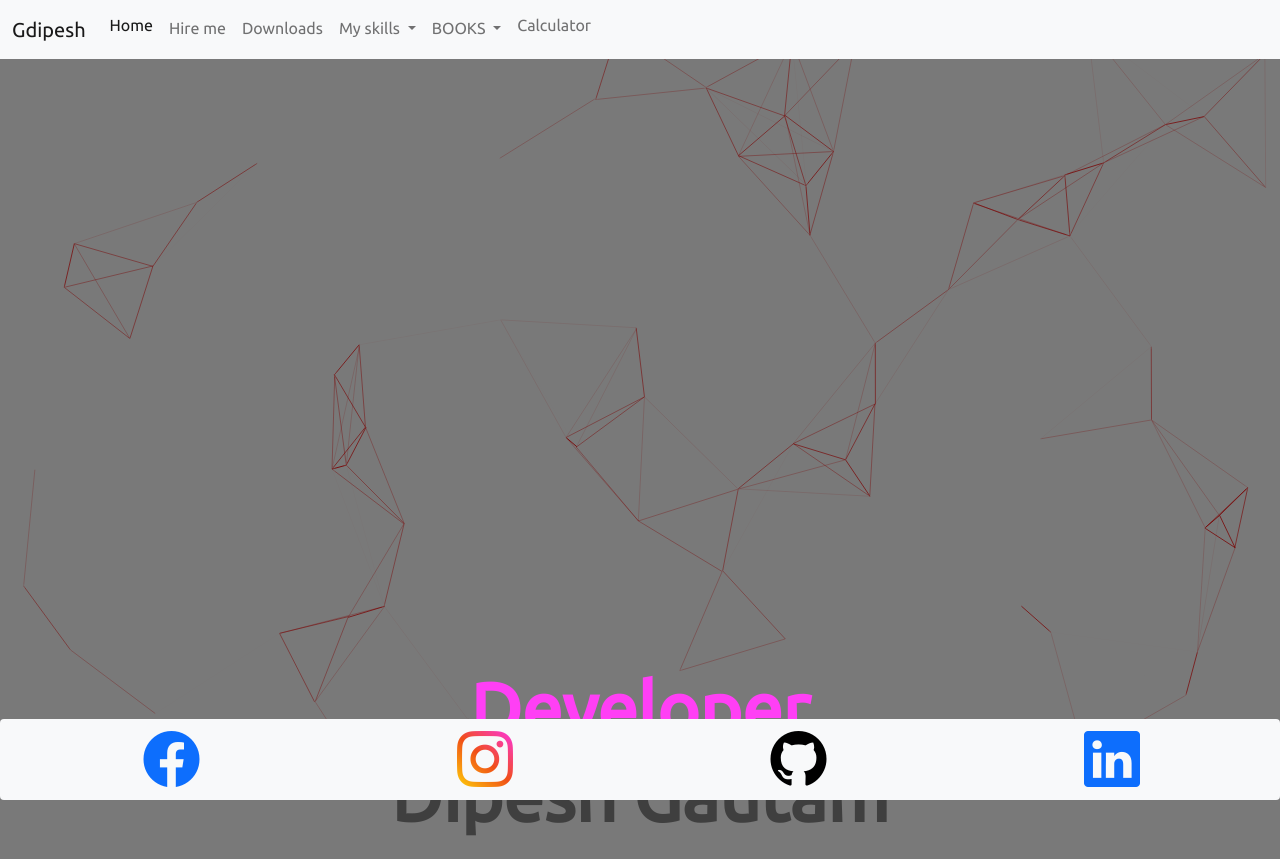
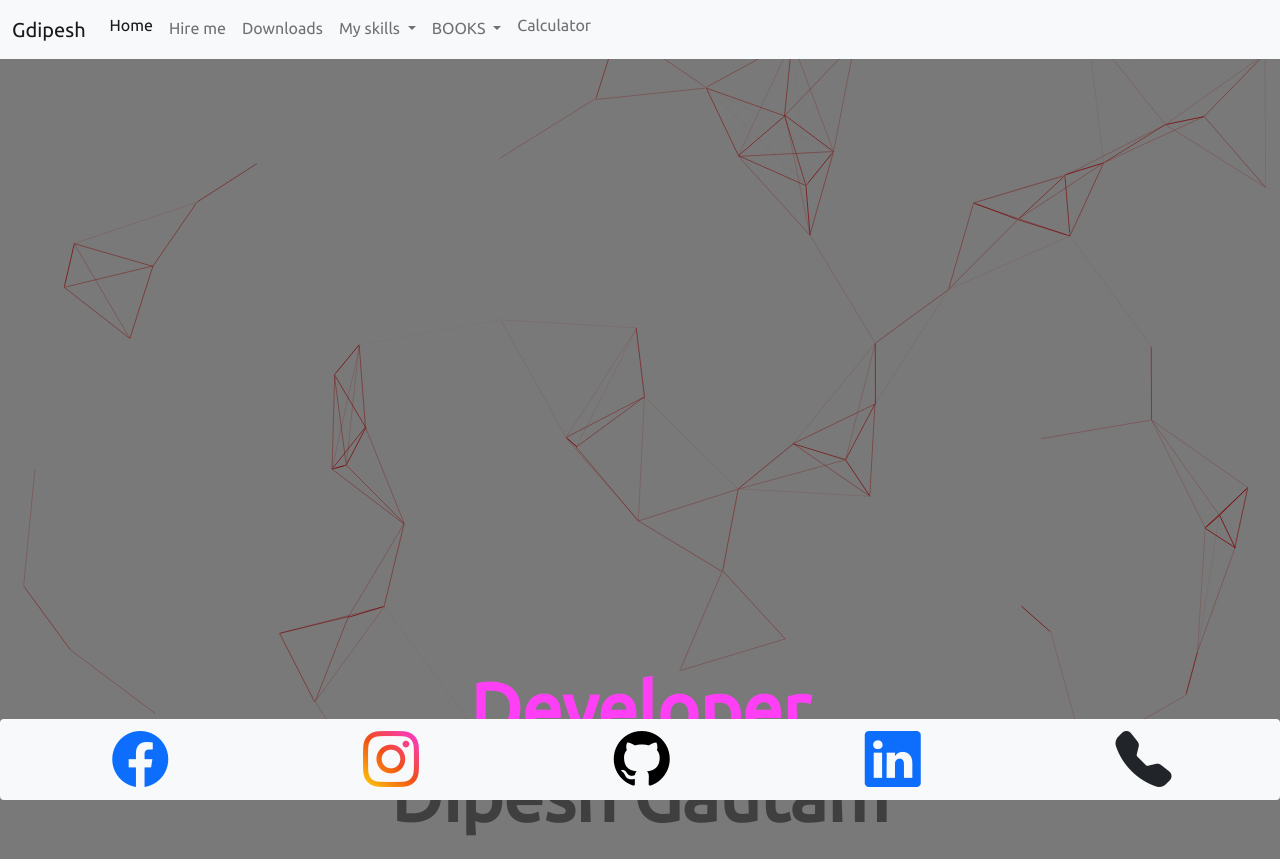
Before and after one commit to gdipesh/Dipesh, a plain HTML site: page index.html in a window 1280 px wide. Shown: the top 862 px of the page. Drawn offline with nearby package versions, Linux system fonts and the light colour scheme; a script that the page names is missing.

Commit message:
update index.html

```diff
--- a/index.html
+++ b/index.html
@@ -150,41 +150,7 @@
 	</nav>
 
 
-	<!--navbar end-->
-<!-- <header>
-  <div id="carouselExampleDark" class="carousel carousel-dark slide " data-bs-ride="carousel"><button type="button" data-bs-target="#carouselExampleDark" data-bs-slide-to="2" aria-label="Slide 3"></button>
-    <div class="carousel-indicators">
-      <button type="button" data-bs-target="#carouselExampleDark" data-bs-slide-to="0" class="active" aria-current="true" aria-label="Slide 1"></button>
-      <button type="button" data-bs-target="#carouselExampleDark" data-bs-slide-to="1" aria-label="Slide 2"></button>
 
-    </div>
-    <div class="carousel-inner">
-      <div class="carousel-item active" data-bs-interval="5000">
-        <img src="https://gdipesh.com.np/favicon.jpg" class="d-block w-100 img-fluid " alt="Developer_image">
-        <div class="carousel-caption text-info  fs-1 fw-bold d-md-block">
-          <h3>Developer</h3>
-          <p> Dipesh Gautam </p>
-        </div>
-      </div>
-      <div class="carousel-item   " data-bs-interval="2000">
-      <img src="https://gdipesh.com.np/Durga.jpg" class="d-block  w-100  fullimg" alt=" Durga Secondary School">
-        <div class="carousel-caption fs-1 fw-bold text-info d-md-block">
-          <h3>I am studying in </h3>
-          <p>Shree Durga Secondary School</p>
-        </div>
-      </div>
-
-    </div>
-    <button class="carousel-control-prev" type="button" data-bs-target="#carouselExampleDark" data-bs-slide="prev">
-      <span class="carousel-control-prev-icon" aria-hidden="true"></span>
-      <span class="visually-hidden">Previous</span>
-    </button>
-    <button class="carousel-control-next" type="button" data-bs-target="#carouselExampleDark" data-bs-slide="next">
-      <span class="carousel-control-next-icon" aria-hidden="true"></span>
-      <span class="visually-hidden">Next</span>
-    </button>
-  </div>
-</header> -->
 <header>
 <div class="container-fluid divimg text-center opacity-75">
 
@@ -355,6 +321,7 @@
 	 	     <a href="https://instagram.com/dipeshgautam_" class="text-decoration-none ">&nbsp;<i class="bi bi-instagram btn-primery mx-2 btn-s display-4"></i> </a>
 	       <a href="https://github.com/gdipesh" class="text-decoration-none " >&nbsp;<i class="bi bi-github btn-light rounded-circle mx-2 btn-s display-4"></i> </a>
 	       <a href="https://www.linkedin.com/in/dipesh-gautam-47b197222" class="text-decoration-none " >&nbsp;<i class="bi bi-linkedin btn-primery rounded  mx-2 px-2 btn-s display-4"></i> </a>
+	       <a href="tel:9867993572" class="text-decoration-none " >&nbsp;<i class="bi bi-telephone-fill text-dark rounded  mx-2 px-2 btn-xs display-4"></i> </a>
 
 
 	      </footer>
```
